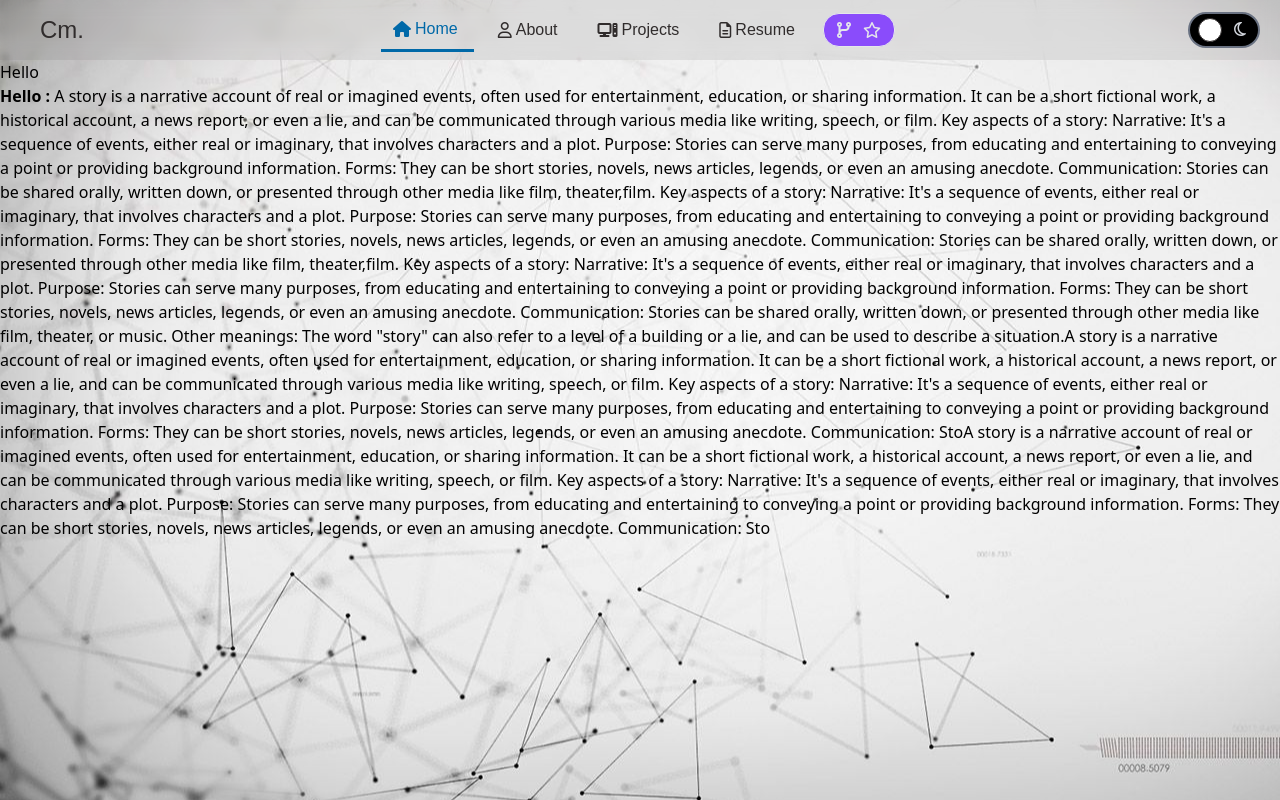
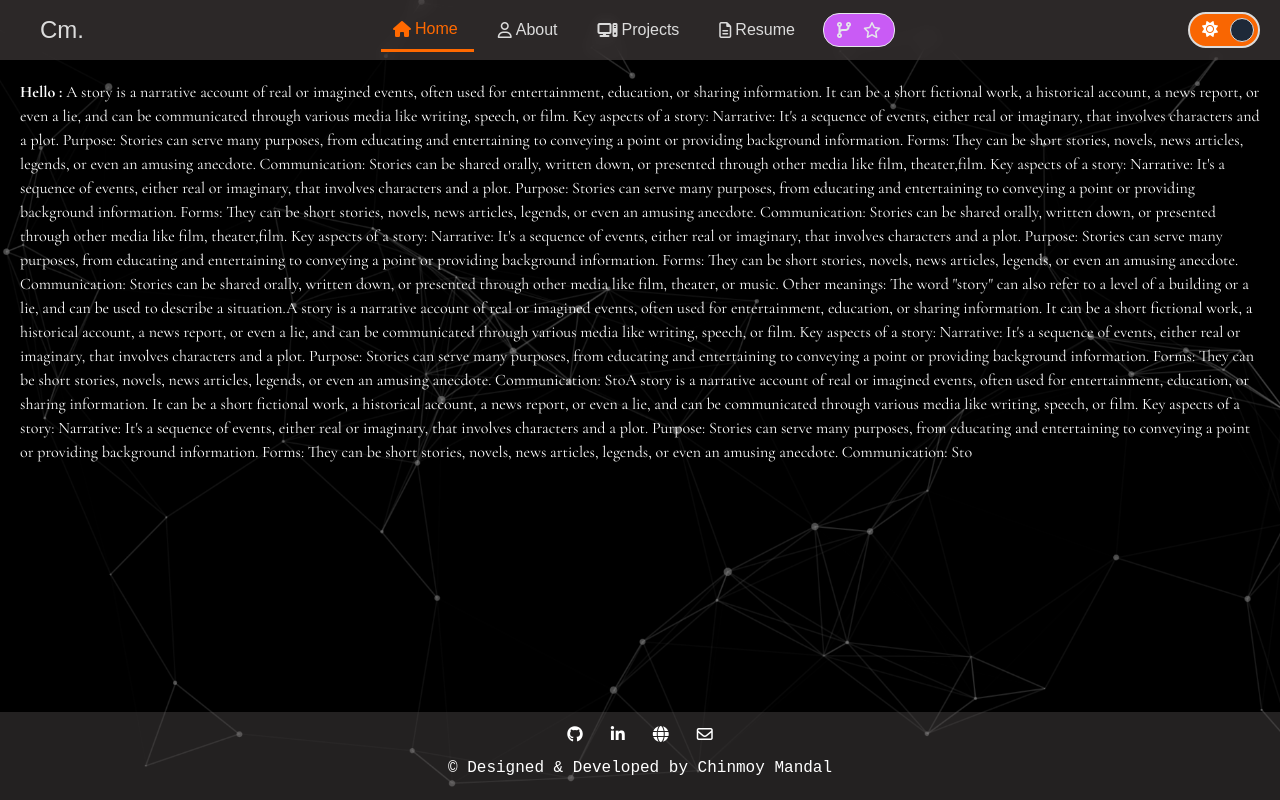
Before and after one commit to ChinmoyMandal-Tech/MyPortfolio, a React (Vite) app: page / in a window 1280 px wide. Built offline with nearby package versions, Linux system fonts and the light colour scheme; a web font is replaced by a local one.

Commit message:
add footer

```diff
--- a/index.html
+++ b/index.html
@@ -7,7 +7,7 @@
     <link rel="stylesheet" href="https://cdnjs.cloudflare.com/ajax/libs/font-awesome/6.5.0/css/all.min.css" />
     <title>Chinmoy_Mandal</title>
   </head>
-  <body class="light">
+  <body>
     <div id="root" ></div>
     <script type="module" src="/src/main.jsx"></script>
   </body>
--- a/src/App.css
+++ b/src/App.css
@@ -4,10 +4,14 @@
 
 
 :root{
-    --bg_Light: white;
+    --bg_Light: rgba(255, 255, 255, 0.4);
     --text_Light: black;
-    --bg_Dark: black;
+    --bg_Dark: rgba(0, 0, 0, 0.4);
     --text_Dark: white;
+}
+
+#root{
+    height: 100%;
 }
 
 html, body {
@@ -16,7 +20,7 @@ html, body {
 }
 
 body {
-    background-color: var(--bg);
+    /* background-color: var(--bg); */
     color: var(--text);
     background-image: var(--bg_image);
     background-size: cover;
@@ -25,6 +29,21 @@ body {
     background-attachment: fixed;
     transition: background-image 0.7s ease, background-color 0.7s ease, color 0.7s ease;
 }
+body::before {
+    content: "";
+    position: fixed;
+    /* or absolute */
+    top: 0;
+    left: 0;
+    width: 100%;
+    height: 100%;
+    background-color: var(--bg);
+    /* adjust opacity here */
+    pointer-events: none;
+    /* lets clicks pass through */
+    z-index: -1;
+    /* stay behind content */
+}
 /* Light theme */
 body.light {
     --bg: var(--bg_Light);
@@ -32,6 +51,7 @@ body.light {
     --bg_image: url(./assets/background_light.jpg);
     --texta: Yellow;
     --nav_bg: rgba(77, 76, 76, 0.1);
+    --footer_bg: rgba(77, 76, 76, 0.1);
     --nav_text: rgb(48, 44, 44);
     --nav_border: rgba(100, 100, 100, 0.2);--nav_item_active: #0069a8;
     --nav_item_hover: #1a8ed1;
@@ -45,6 +65,7 @@ body.dark {
     --texta: gray;
     --nav_bg: rgba(146, 132, 132, 0.3);
     --nav_text: rgb(220, 220, 220);
+    --footer_bg: rgba(118, 110, 110, 0.3);
     --nav_border: rgba(255, 255, 255, 0.2);
     --nav_item_active: #ff6900;
     --nav_item_hover: #ca3500;
@@ -82,3 +103,21 @@ nav>div.open>span:nth-child(2) {
 nav>div.open>span:nth-child(3) {
     transform: translateY(-9px) rotate(-45deg);
 }
+
+.main{
+    font-family: 'Cormorant Garamond', serif;
+    padding: 20px;
+    min-height: calc(100dvh - (60px + 88px)); /* nav height + footer height */
+    box-sizing: border-box;
+}
+
+footer::after{
+    content: "© Designed & Developed by Chinmoy Mandal";
+    display: block;
+    clear: both;
+    padding: 10px 0px 20px 0;
+    font-family: PT Mono,
+        monospace;
+    /* text-align: center; */
+    /* background-color: var(--footer_bg); */
+}
--- a/src/App.jsx
+++ b/src/App.jsx
@@ -1,20 +1,36 @@
 import './App.css'
-import { NavLink, Outlet} from 'react-router-dom'
+import { useState, useEffect } from 'react'
+import { Outlet } from 'react-router-dom'
 import ScrollToTop from './components/ScrollToTop.jsx'
-
 import Navbar from './components/Navbar.jsx';
+import Loding from './components/Loding.jsx';
+import Footer from './components/Footer.jsx';
 
 
 function App() {
+  const [loding, setLoding] = useState(true);
 
+  useEffect(() => {
+    setTimeout(() => {
+      document.body.classList.add('dark')
+      setLoding(false)
+    }, 2000)
+  }, []);
+
+  if (loding) {
+    return (
+      <Loding />
+    )
+  }
 
   return <>
+    <ScrollToTop />
     <div className='h-15'></div>
-
-    Hello
-    <ScrollToTop />
     <Navbar />
-    <Outlet />
+    <main className='main'>
+      <Outlet />
+    </main>
+    <Footer />
   </>
 }
 
--- /dev/null
+++ b/src/components/Footer.jsx
@@ -0,0 +1,48 @@
+function Footer() {
+    const mailId = "chinmoymandal925809@gmail.com";
+
+    return (
+        <footer className="relative pt-2.5 bg-[var(--footer_bg)] text-center">
+            <div className="flex w-ful justify-center space-x-7">
+                <div className="relative">
+                    <a
+                        href="https://github.com/ChinmoyMandal-Tech"
+                        target="_blank"
+                        className="cursor-pointer group relative">
+                        <i className="fa-brands fa-github"></i>
+                    </a>
+                    <span className="absolute bottom-6 left-[-60px] px-2 py-1 text-sm rounded-2xl bg-purple-800/50 opacity-0 [.group:hover_+_&]:opacity-100 transform duration-300 whitespace-nowrap"> connect me on Github </span>
+                </div>
+                <div className="relative">
+                    <a
+                        href="https://in.linkedin.com/in/chinmoy-mandal-7ab375282/"
+                        target="_blank"
+                        className="cursor-pointer group linkdin relative">
+                        <i className="fa-brands fa-linkedin-in"></i>
+                    </a>
+                    <span className="absolute bottom-6 left-[-80px] px-2 py-1 text-sm rounded-2xl bg-purple-800/50 opacity-0 [.linkdin:hover_+_&]:opacity-100 transform duration-300 whitespace-nowrap"> connect me on LinkedIn </span>
+                </div>
+                <div className="relative">
+                    <a
+                        href={`https://mail.google.com/mail/?view=cm&fs=1&to=${mailId}`}
+                        target="_blank"
+                        className="cursor-pointer group relative">
+                        <i className="fa-solid fa-globe"></i>
+                    </a>
+                    <span className="absolute bottom-6 left-[-55px] px-2 py-1 text-sm rounded-2xl bg-purple-800/50 opacity-0 [.group:hover_+_&]:opacity-100 transform duration-300 whitespace-nowrap">Mail Me by browser</span>
+                </div>
+                <div className="relative">
+                    <a
+                        href={`mailto:${mailId}`}
+                        target="_blank"
+                        className="cursor-pointer group">
+                        <i className="fa-regular fa-envelope"></i>
+                    </a>
+                    <span className="absolute bottom-6 left-[-50px] px-2 py-1 text-sm rounded-2xl bg-purple-800/50 opacity-0 [.group:hover_+_&]:opacity-100 transform duration-300 whitespace-nowrap">Mail Me by App</span>
+                </div>
+            </div>
+        </footer>
+    )
+}
+
+export default Footer;
--- /dev/null
+++ b/src/components/Loding.jsx
@@ -0,0 +1,10 @@
+import x from '../assets/pre.svg';
+
+function Loding() {
+    return (
+        <div className={`h-full w-full flex justify-center items-center bg-gray-900`}>
+            <img src={x} alt="Loading...." className=""/>
+        </div>
+    );
+}
+export default Loding;
--- a/src/components/Navbar.jsx
+++ b/src/components/Navbar.jsx
@@ -52,7 +52,7 @@ function Sidebar({ toggleMode, mode, SidebarOpen, setSidebarOpen }) {
             </a>
 
 
-            <div className={`relative border-2 rounded-full px-2 p-1 h-9 w-18 flex-shrink-0 ${mode === "light" ? "bg-black border-gray-500" : "bg-orange-500/95"}`}>
+            <div className={`relative border-2 rounded-full px-2 p-1 h-9 w-18 flex-shrink-0 ${mode === "light" ? "bg-black border-gray-500" : "bg-orange-500/95 border-gray-300/80"}`}>
                 {/* moving ball */}
                 <div
                     className={`absolute top-1/2 -translate-y-1/2 w-6 h-6 z-2 rounded-full transition-transform duration-500 ease-out ${mode === "light" ? "translate-x-0 bg-white" : "translate-x-[2rem] bg-black"
@@ -75,7 +75,7 @@ function Sidebar({ toggleMode, mode, SidebarOpen, setSidebarOpen }) {
 
 function Navbar() {
     const [SidebarOpen, setSidebarOpen] = useState(false);
-    const [mode, setMode] = useState('light');
+    const [mode, setMode] = useState('dark');
     const toggleMode = () => {
         if (mode === 'light') {
             document.body.classList.add('dark')
```
Also changed, not shown: src/assets/pre.svg (added).
